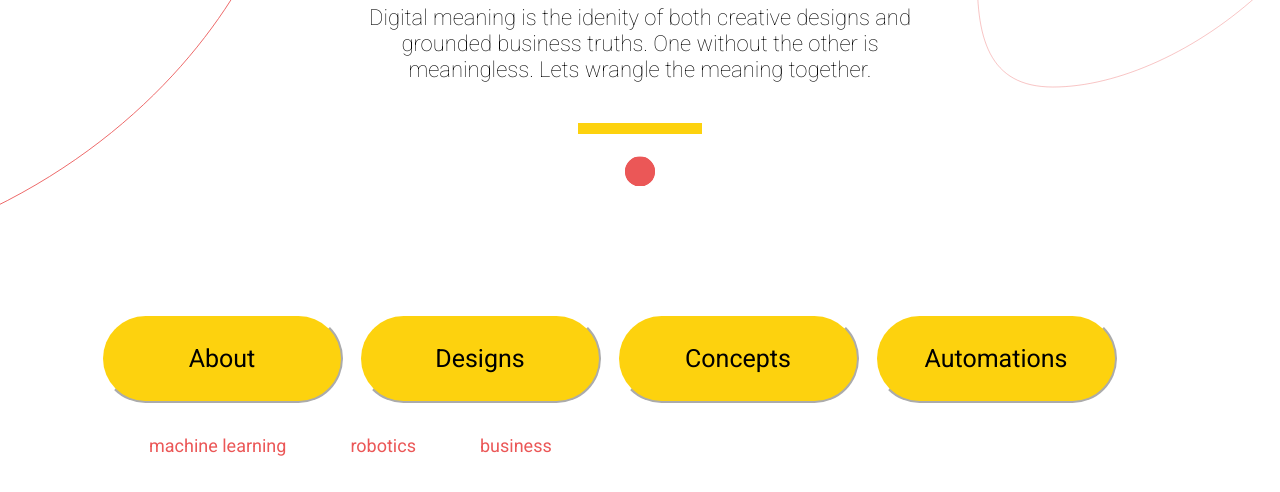
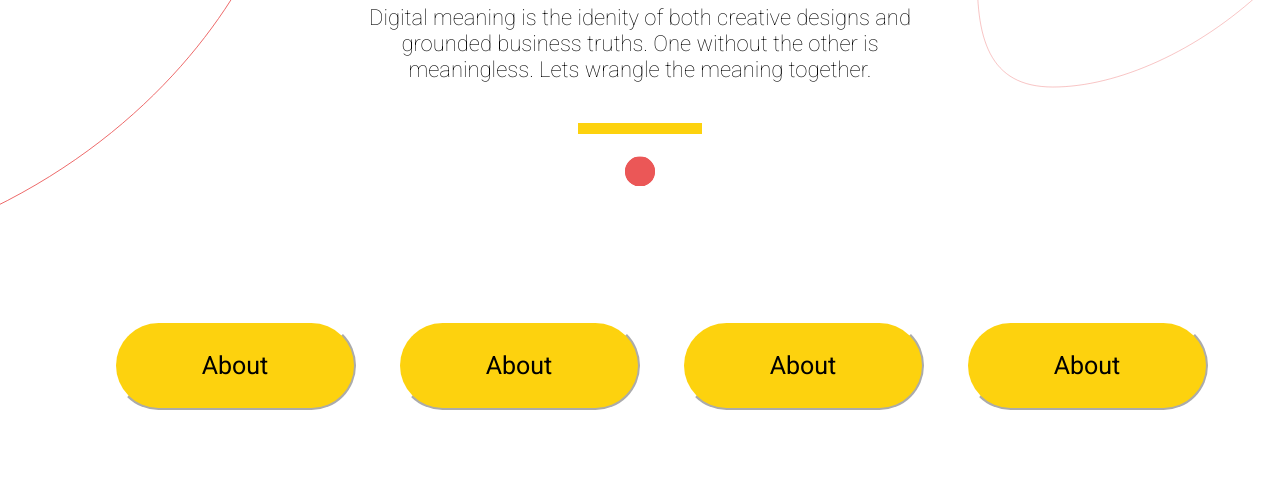
Before and after one commit to etwilliams28/Portfolio-Site, a plain HTML site: page index.html in a window 1280 px wide. Shown: the part 322-814 px from the top of the page. Drawn offline with nearby package versions, Linux system fonts and the light colour scheme.

Commit message:
updating last commit

```diff
--- a/index.html
+++ b/index.html
@@ -2,6 +2,7 @@
 <html lang="en" dir="ltr">
   <head>
     <meta charset="utf-8">
+    <meta name="viewport" content="width=device-width, initial-scale=1">
     <title>Personal Profile</title>
     <link href="https://fonts.googleapis.com/css2?family=Montserrat:wght@300&display=swap" rel="stylesheet">
     <link href="https://fonts.googleapis.com/css2?family=Roboto&display=swap" rel="stylesheet">
@@ -43,17 +44,16 @@
             </div>
             <div class="w-100"></div>
             <div class="buttonRow col">
-              <button class="button" type="button" name="button">About</button>
-              <button class="button" type="button" name="button">Designs</button>
-              <button class="button" type="button" name="button">Concepts</button>
-              <button class="button" type="button" name="button">Automations</button>
-            </div>
-            <div class="w-100"></div>
-            <div class="lastRow col">
-              <h3 class="link">machine learning</h3>
-              <h3 class="link">robotics</h3>
-              <h3 class="link">business</h3>
-
+              <div class="btn">
+                <button class="button" type="button" name="button">About</button>
+              </div>
+              <div class="btn">
+                <button class="button" type="button" name="button">About</button>
+              </div><div class="btn">
+                <button class="button" type="button" name="button">About</button>
+              </div><div class="btn">
+                <button class="button" type="button" name="button">About</button>
+              </div>
             </div>
           </div>
         </div>
--- a/style.css
+++ b/style.css
@@ -133,6 +133,7 @@ body {
 
   .buttonRow {
     display: inline-block;
+    text-align: center;
   }
 
   .circle {
@@ -141,6 +142,7 @@ body {
 
   .btn {
     width: 100%;
+    text-align: center;
   }
 
   .button {
```
